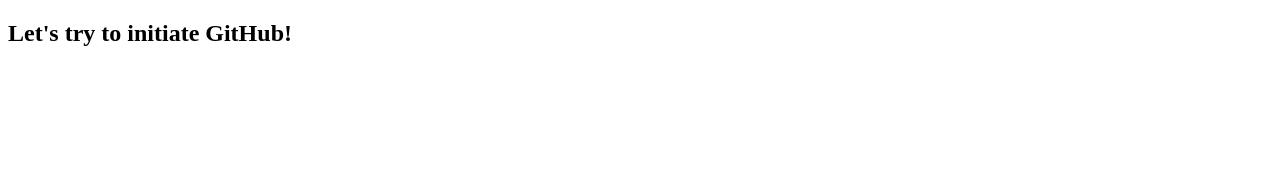
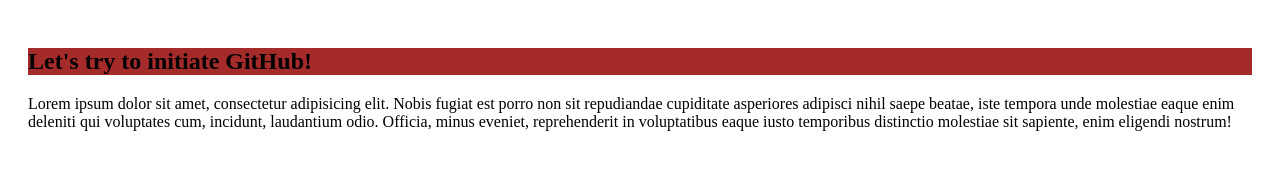
Before and after one commit to prokrity898/webdevass-1, a plain HTML site: page index.html in a window 1280 px wide. Drawn offline with Linux system fonts and the light colour scheme.

Commit message:
Added the style file

```diff
--- a/index.html
+++ b/index.html
@@ -4,8 +4,12 @@
     <meta charset="UTF-8">
     <meta name="viewport" content="width=device-width, initial-scale=1.0">
     <title>Document</title>
+    <link rel="stylesheet" href="styles.css">
 </head>
 <body>
-    <h2>Let's try to initiate GitHub!</h2>
+    <div>
+        <h2>Let's try to initiate GitHub!</h2>
+        <p>Lorem ipsum dolor sit amet, consectetur adipisicing elit. Nobis fugiat est porro non sit repudiandae cupiditate asperiores adipisci nihil saepe beatae, iste tempora unde molestiae eaque enim deleniti qui voluptates cum, incidunt, laudantium odio. Officia, minus eveniet, reprehenderit in voluptatibus eaque iusto temporibus distinctio molestiae sit sapiente, enim eligendi nostrum!</p>
+    </div>
 </body>
 </html>
--- /dev/null
+++ b/styles.css
@@ -0,0 +1,6 @@
+h2{
+    background-color: brown;
+}
+div{
+    padding: 20px 20px;
+}
```
